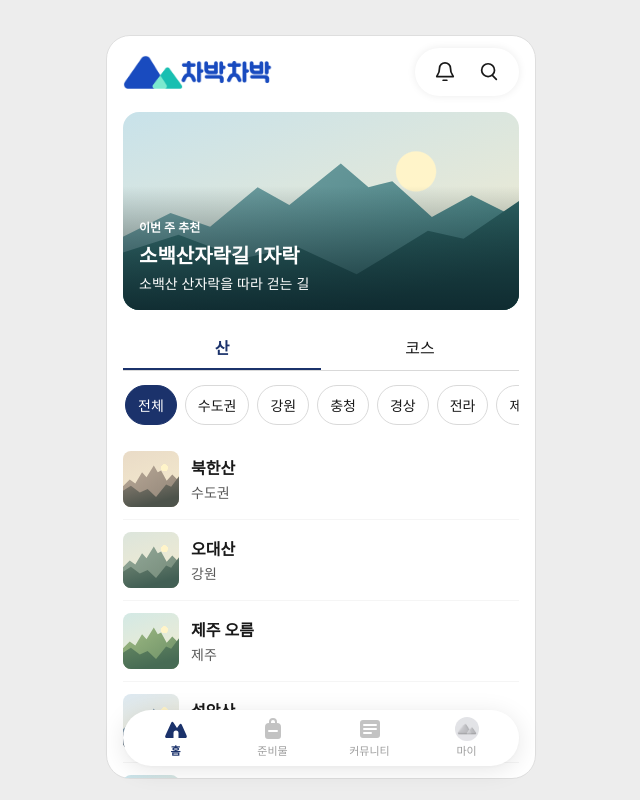
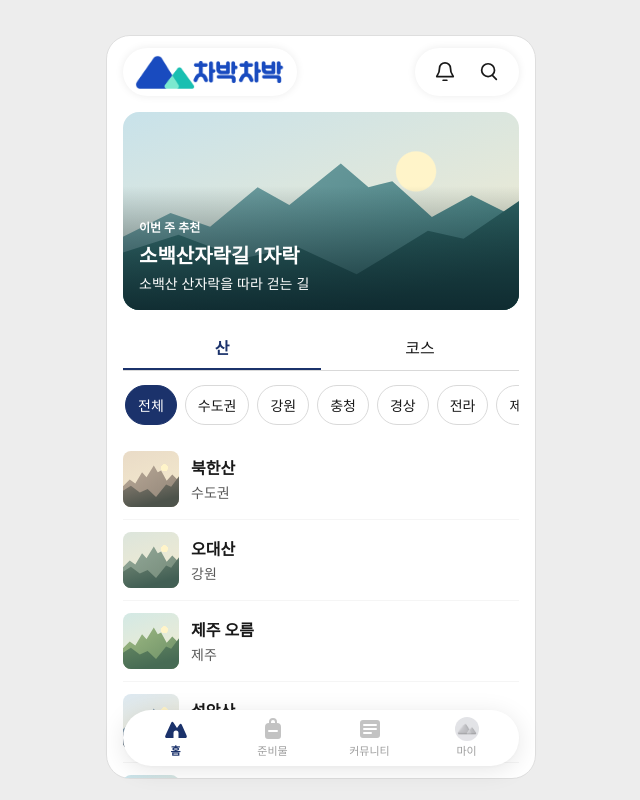
Before and after one commit to wiiee-kr/chabakchabak, a plain HTML site: page prototype/home.html in a window 1280 px wide. Shown: the whole page, without its empty margins (319-959 px from the left). Drawn offline with Linux system fonts and the light colour scheme; a web font is replaced by a local one.

Commit message:
홈 로고에 공통 플로팅 앱바 스타일 적용

```diff
--- a/prototype/styles/home.css
+++ b/prototype/styles/home.css
@@ -61,8 +61,7 @@ body {
 .app-bar__icon svg { width: 21px; height: 21px; fill: none; stroke: currentColor; stroke-width: 1.9; stroke-linecap: round; stroke-linejoin: round; }
 .app-bar__icon:active { background: #f5f5f5; }
 
-/* Home BI sits directly on the page background. */
-.app-bar .app-bar__brand { padding: 0; background: transparent; border-radius: 0; box-shadow: none; }
+.app-bar .app-bar__brand { padding-inline: 12px; }
 .app-bar__brand .app-logo { width: 150px; height: 100%; max-width: 100%; }
 
 .hike-page {
```
